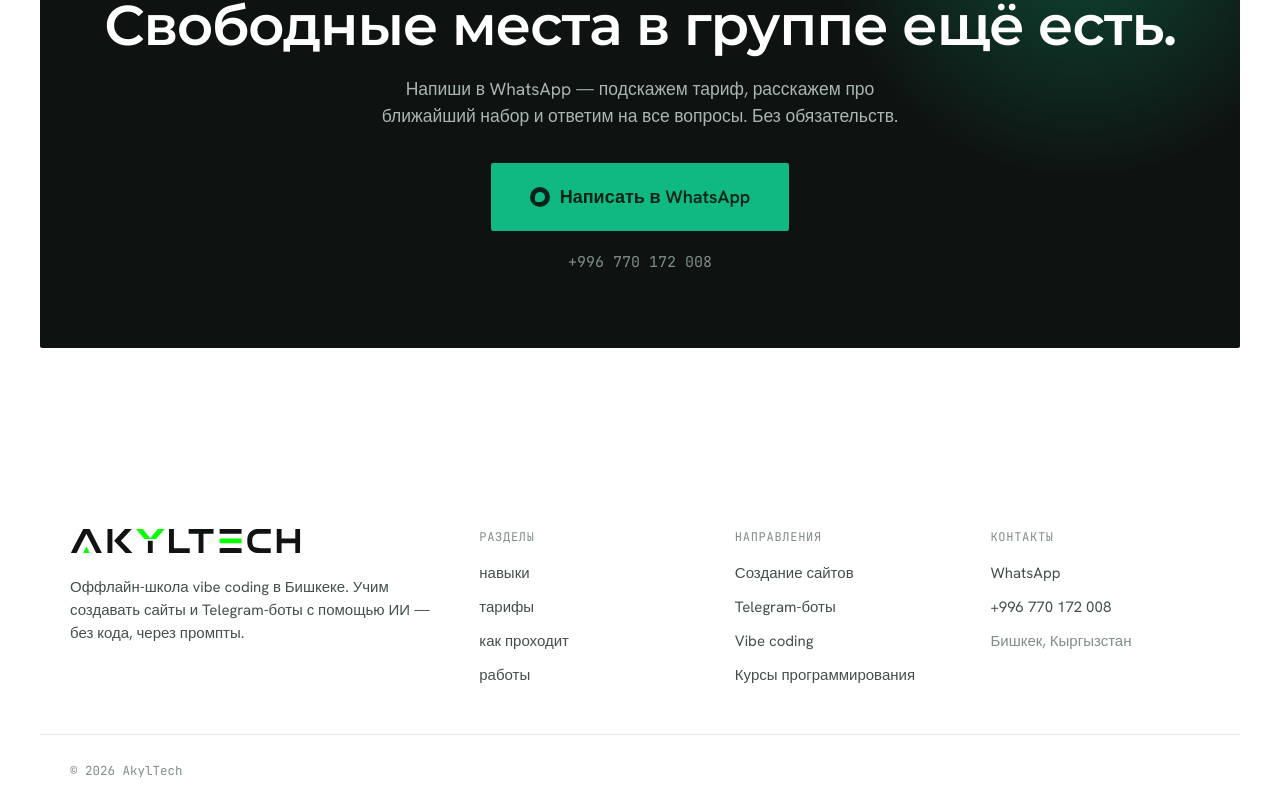
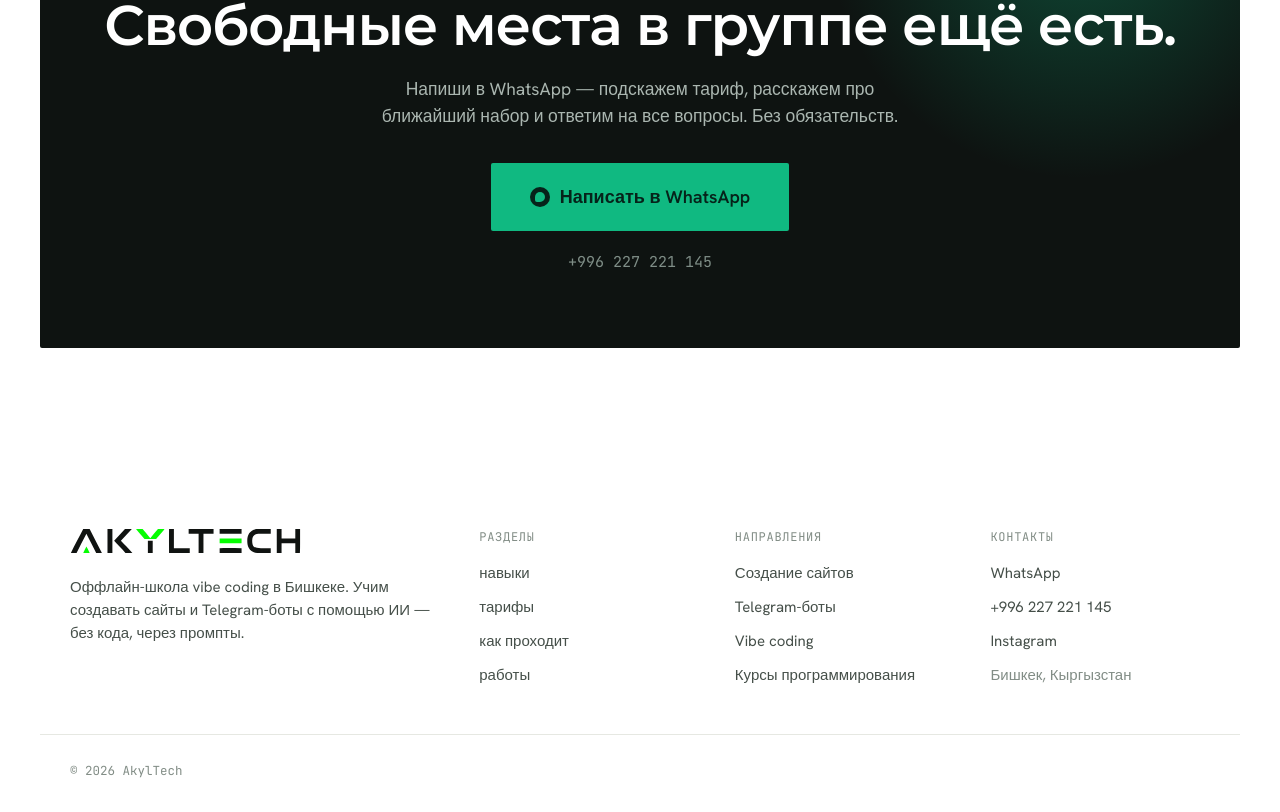
Before and after one commit to alikbek3002/VibeCoding-Courses, a Next.js app: page / in a window 1280 px wide. Shown: the part 6472-7284 px from the top of the page. Built offline with nearby package versions, Linux system fonts and the light colour scheme; a web font is replaced by a local one.

Commit message:
fix: update contact information and add Instagram link in footer and CTA

```diff
--- a/app/layout.tsx
+++ b/app/layout.tsx
@@ -109,9 +109,12 @@ const jsonLd = {
         addressLocality: "Бишкек",
         addressCountry: "KG",
       },
-      telephone: "+996770172008",
+      telephone: "+996227221145",
       email: "reviewpulse.official@gmail.com",
-      sameAs: ["https://wa.me/996770172008"],
+      sameAs: [
+        "https://wa.me/996227221145",
+        "https://www.instagram.com/akyltech_kg/",
+      ],
       foundingDate: "2025",
     },
     {
--- a/components/cta.tsx
+++ b/components/cta.tsx
@@ -21,7 +21,7 @@ export function Cta() {
           <span className="wa" aria-hidden="true" />
           <span>{t.cta_b}</span>
         </a>
-        <p className="cta-ph mono">+996 770 172 008</p>
+        <p className="cta-ph mono">+996 227 221 145</p>
       </div>
     </section>
   );
--- a/components/footer.tsx
+++ b/components/footer.tsx
@@ -42,7 +42,10 @@ export function Footer() {
             WhatsApp
           </a>
           <a href={WHATSAPP_URL} target="_blank" rel="noopener">
-            +996 770 172 008
+            +996 227 221 145
+          </a>
+          <a href="https://www.instagram.com/akyltech_kg/" target="_blank" rel="noopener">
+            Instagram
           </a>
           <span className="ft-city">{t.ft_city}</span>
         </div>
--- a/lib/i18n.ts
+++ b/lib/i18n.ts
@@ -345,4 +345,4 @@ export const I18N = {
 export type Lang = keyof typeof I18N;
 export type Dict = (typeof I18N)[Lang];
 
-export const WHATSAPP_URL = "https://wa.me/996770172008";
+export const WHATSAPP_URL = "https://wa.me/996227221145";
```
